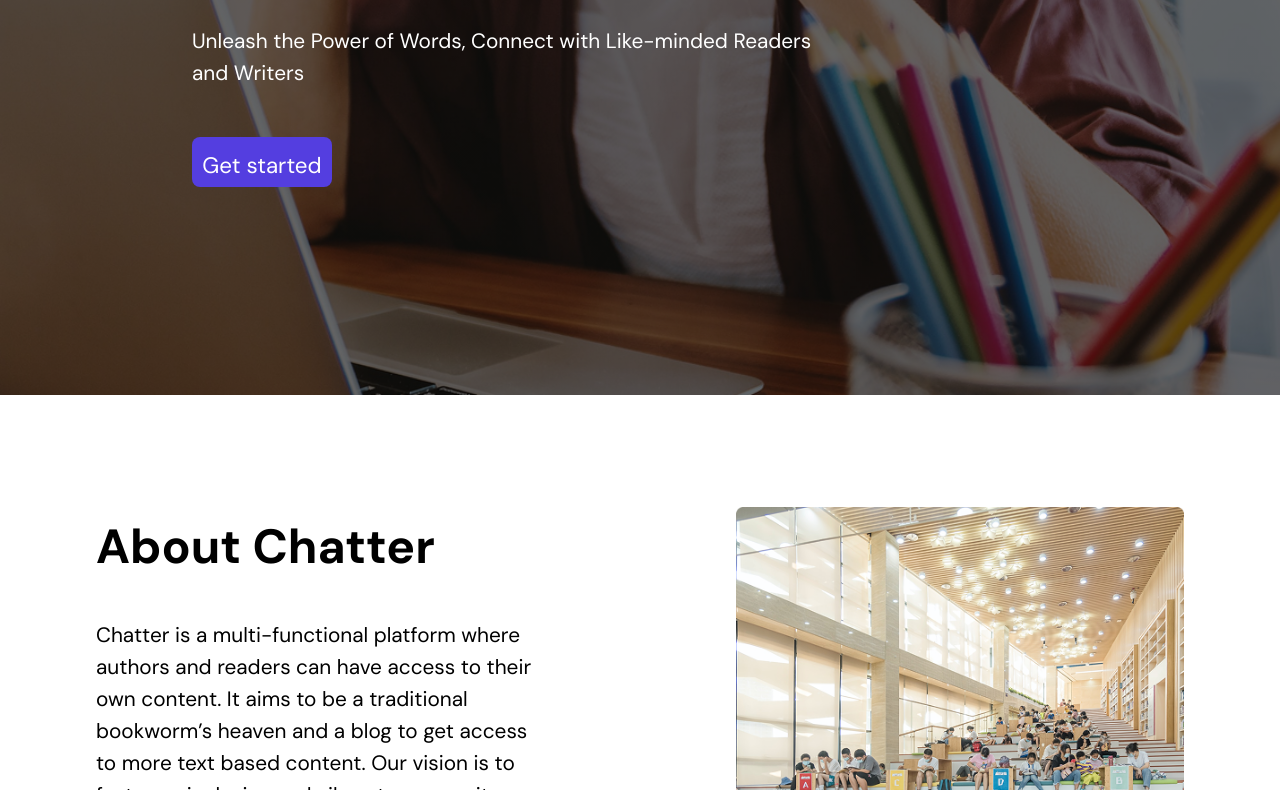
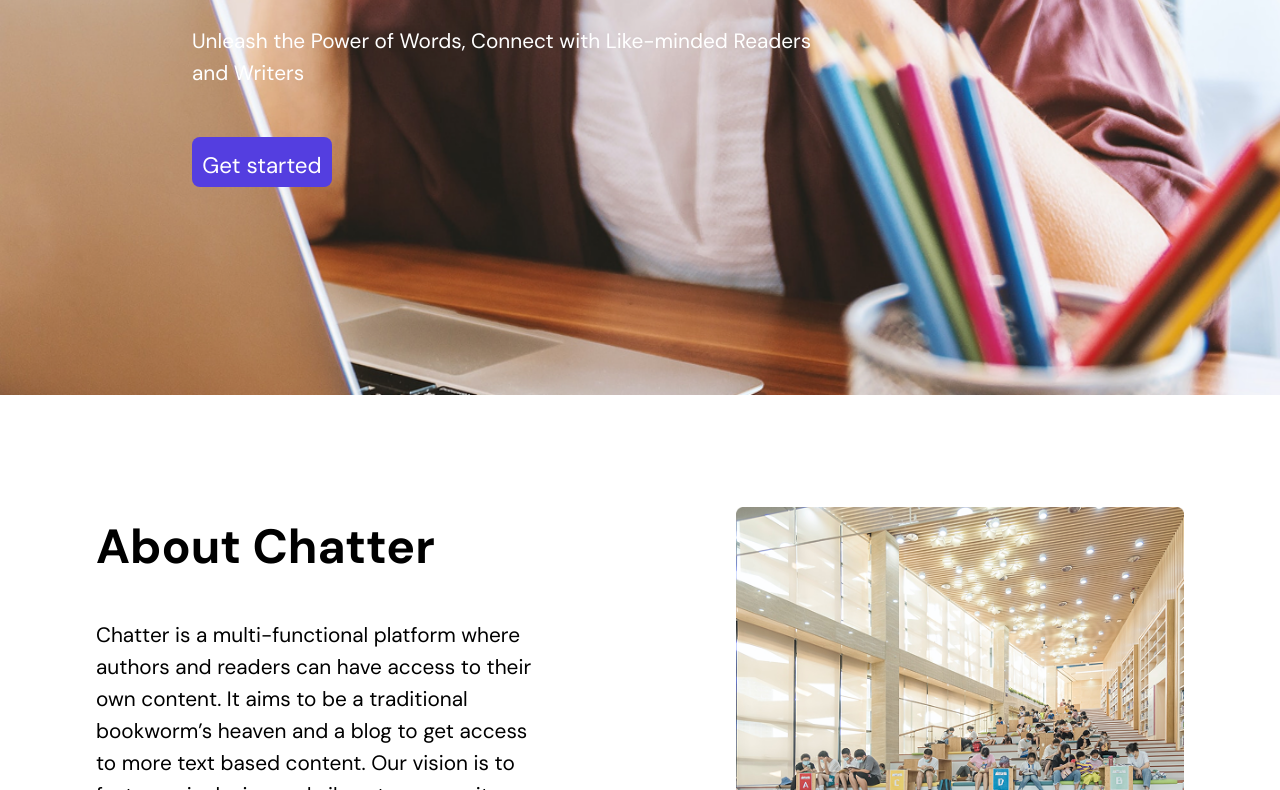
Before and after one commit to Sheyman0382/altschool-first-semester-project, a plain HTML site: page index.html in a window 1280 px wide. Shown: the part 555-1345 px from the top of the page. Drawn offline with Linux system fonts and the light colour scheme.

Commit message:
Update welcome background image style
Removed gradient overlay from welcome background image.

```diff
--- a/purpose.css
+++ b/purpose.css
@@ -107,7 +107,7 @@ h1 {
 }
 
 .welcome{
-  background-image: linear-gradient(rgba(0, 0, 0, 0.6), rgba(0, 0, 0, 0.6)), url("image/welcome_to_chatter.png");
+  background-image: url("image/welcome_to_chatter.png");
   background-size: cover;
   background-repeat: no-repeat;
 
```
